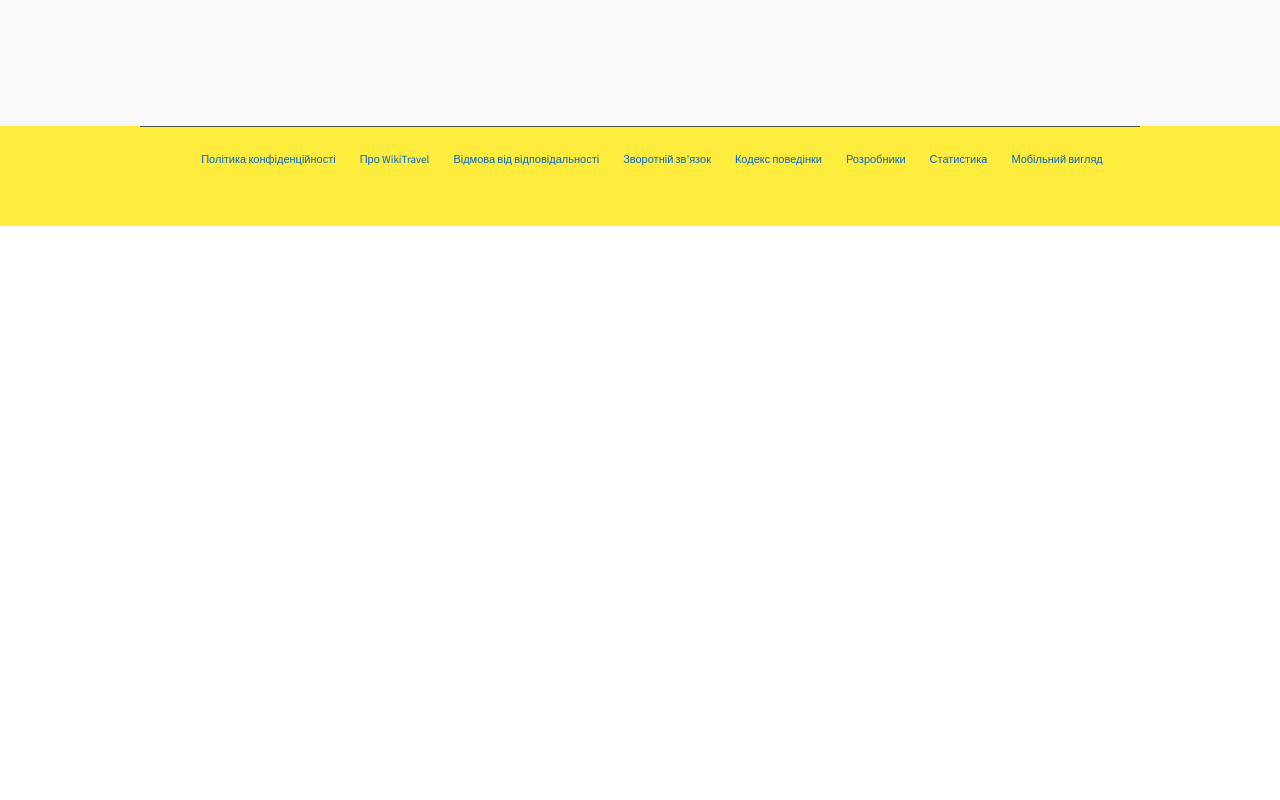
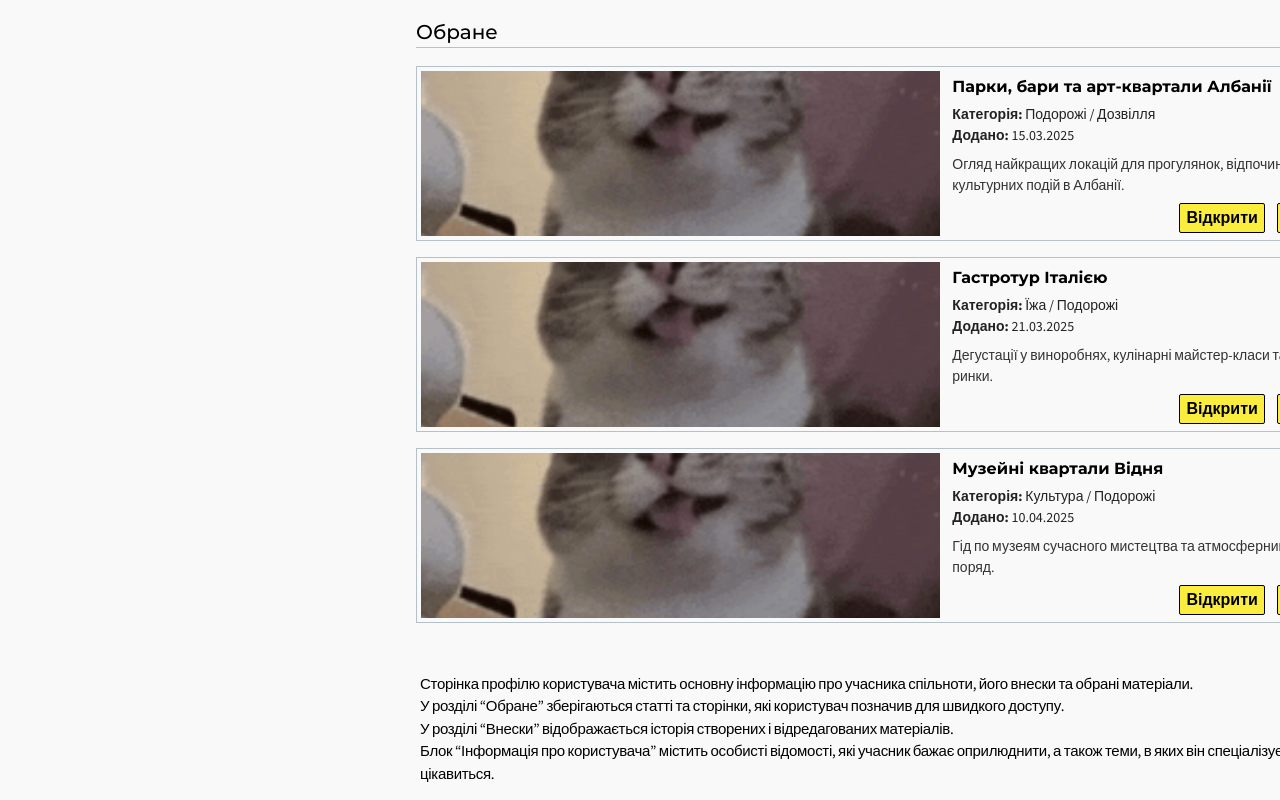
Before and after one commit to KITMAVV/wiki_clone_web, a React (Vite) app: page /users/1 in a window 1280 px wide. Shown: the part 1140-1940 px from the top of the page. Before the commit the page ends 1366 px from the top, so only its background shows below. Built offline with nearby package versions, Linux system fonts and the light colour scheme.

Commit message:
GG_v0.10.0  -  User-Profile+

```diff
--- /dev/null
+++ b/src/pages/Users/FavoritesCards.css
@@ -0,0 +1,71 @@
+.favorites-card {
+    width: 970px;
+    height: 175px;
+    display: grid;
+    grid-template-columns: 1.2fr 1fr;
+    gap: 16px;
+    border: 1px solid #b5c1c6;
+    overflow: hidden;
+}
+
+.favorites__img {
+    width: 100%;
+    height: 165px;
+    margin: 4px;
+    object-fit: cover;
+    display: block;
+}
+
+.favorites__body {
+    position: relative;
+    padding: 10px 16px 12px 0;
+    display: grid;
+    grid-template-rows: auto 1fr auto;
+    align-items: start;
+}
+
+.favorites__title {
+    margin: 0 0 8px 0;
+    font-size: 16px;
+    line-height: 1.2;
+    font-weight: 700;
+}
+
+.favorites__meta {
+    font-size: 14px;
+    color: #222;
+}
+
+.favorites__desc {
+    margin-top: 8px;
+    color: #333;
+    display: -webkit-box;
+    -webkit-line-clamp: 3;
+    -webkit-box-orient: vertical;
+    overflow: hidden;
+}
+
+.favorites__actions {
+    display: flex;
+    gap: 12px;
+    justify-content: flex-end;
+    margin-top: 7px;
+}
+
+.favorites__btn {
+    border: 1px solid #000000;
+    background: #faed3d;
+    height: 30px;
+    border-radius: 2px;
+    font-weight: 600;
+    cursor: pointer;
+}
+
+.favorites__btn--delete {
+    border-color: #000000;
+    background: #faed3d;
+}
+
+.favorites__btn:hover {
+    filter: brightness(0.97);
+}
--- /dev/null
+++ b/src/pages/Users/FavoritesCards.jsx
@@ -0,0 +1,30 @@
+import React from "react";
+import "./FavoritesCards.css";
+
+
+
+export default function FavoritesCard({ imageUrl, title, category, date, description, onOpen, onDelete, }) {
+    return (
+        <div className="favorites-card">
+            <img className="favorites__img" src={imageUrl} alt={title} />
+            <div className="favorites__body">
+                <h3 className="favorites__title">{title}</h3>
+
+                <div className="favorites__meta">
+                    <div><b>Категорія:</b> {category}</div>
+                    <div><b>Додано:</b> {date}</div>
+                    <div className="favorites__desc">{description}</div>
+                </div>
+
+                <div className="favorites__actions">
+                    <button className="favorites__btn favorites__btn--open" onClick={onOpen}>
+                        Відкрити
+                    </button>
+                    <button className="favorites__btn favorites__btn--delete" onClick={onDelete}>
+                        Видалити
+                    </button>
+                </div>
+            </div>
+        </div>
+    );
+}
--- a/src/pages/Users/UserProfile.css
+++ b/src/pages/Users/UserProfile.css
@@ -101,7 +101,30 @@
 
 /*Contributions <------------------*/
 
-.profile-user-contributions {
+.profile-user-section {
     margin-top: 60px;
     width: 970px;
 }
+
+/*Favorites <------------------*/
+
+.profile-user-favorites {
+    display: flex;
+    flex-direction: column;
+    gap: 16px;
+    width: 970px;
+}
+
+/*Explanation <------------------*/
+
+.profile-explanation {
+    margin-top: 50px;
+    margin-left: 4px;
+    width: 970px;
+}
+
+.profile-explanation p {
+    font-size: 15px;
+    font-weight: 400;
+    letter-spacing: -0.3px;
+}
--- a/src/pages/Users/UserProfile.jsx
+++ b/src/pages/Users/UserProfile.jsx
@@ -4,6 +4,9 @@ import PageLayout from '../PageLayout.jsx';
 import Toc from '../../components/Page_content_list/Page_content_list.jsx'
 import Page_menu from "../../components/Page_menu/Page_menu.jsx";
 import DataTable from "../../components/Table_master/Table_master.jsx";
+import FavoritesCard from "./FavoritesCards.jsx";
+
+
 
 import './UserProfile.css'
 
@@ -29,7 +32,35 @@ const rows = [
     { id: 10, date: "2025-08-10 20:31", page: "Албанія / Туризм", description: "Додано інформацію про пляж «пупупу» з описом", status: "Опубліковано" },
 ];
 
-
+const favorites = [
+    {
+        imageUrl:
+            "/placeholder.png",
+        title: "Парки, бари та арт-квартали Албанії",
+        category: "Подорожі / Дозвілля",
+        date: "15.03.2025",
+        description:
+            "Огляд найкращих локацій для прогулянок, відпочинку та культурних подій в Албанії.",
+    },
+    {
+        imageUrl:
+            "/placeholder.png",
+        title: "Гастротур Італією",
+        category: "Їжа / Подорожі",
+        date: "21.03.2025",
+        description:
+            "Дегустації у виноробнях, кулінарні майстер-класи та традиційні ринки.",
+    },
+    {
+        imageUrl:
+            "/placeholder.png",
+        title: "Музейні квартали Відня",
+        category: "Культура / Подорожі",
+        date: "10.04.2025",
+        description:
+            "Гід по музеям сучасного мистецтва та атмосферним кав’ярням поряд.",
+    },
+];
 
 export default function UserProfile() {
     const tocItems = [
@@ -92,7 +123,8 @@ export default function UserProfile() {
                 </aside>
                 <main className="profile__content">
                     <h1 className="profile-title">Користувач: {user.displayName}</h1>
-                    <Page_menu className="long-line" mainTab="Профіль користувача" showDiscussion={false} showHistory={false}/>
+                    <Page_menu className="long-line" mainTab="Профіль користувача" showDiscussion={false}
+                               showHistory={false}/>
                     <section id="user_info" className="profile-user-info">
                         <h1>Інформація користувача</h1>
 
@@ -161,17 +193,37 @@ export default function UserProfile() {
                         </div>
                     </section>
 
-                    <section id="contributions" className="profile-user-contributions">
+                    <section id="contributions" className="profile-user-section">
                         <h1 className={"profile-section-title"}>Внески</h1>
                         <div>
                             <DataTable columns={columns} rows={rows}/>
                         </div>
                     </section>
 
-                    <section>
+                    <section id="favorites" className="profile-user-section">
                         <h1 className={"profile-section-title"}>Обране</h1>
-
+                        <div className={"profile-user-favorites"}>
+                            {favorites.map((item, i) => (
+                                <FavoritesCard
+                                    key={i}
+                                    imageUrl={item.imageUrl}
+                                    title={item.title}
+                                    category={item.category}
+                                    date={item.date}
+                                    description={item.description}
+                                    onOpen={() => console.log("open", item.title)}
+                                    onDelete={() => console.log("delete", item.title)}
+                                />
+                            ))}
+                        </div>
                     </section>
+                    <div className={"profile-explanation"}>
+                    <p>Сторінка профілю користувача містить основну інформацію про учасника спільноти, його внески та
+                        обрані матеріали.</p>
+                    <p>У розділі “Обране” зберігаються статті та сторінки, які користувач позначив для швидкого доступу.</p>
+                    <p>У розділі “Внески” відображається історія створених і відредагованих матеріалів.</p>
+                    <p>Блок “Інформація про користувача” містить особисті відомості, які учасник бажає оприлюднити, а також теми, в яких він спеціалізується або цікавиться.</p>
+                    </div>
                 </main>
             </section>
         </PageLayout>
--- a/src/pages/dev/testing_page.jsx
+++ b/src/pages/dev/testing_page.jsx
@@ -1,5 +1,6 @@
 import Header from '../../components/Header/Header.jsx';
 import Footer from '../../components/Footer/Footer.jsx';
+
 
 function Tests() {
 
```
